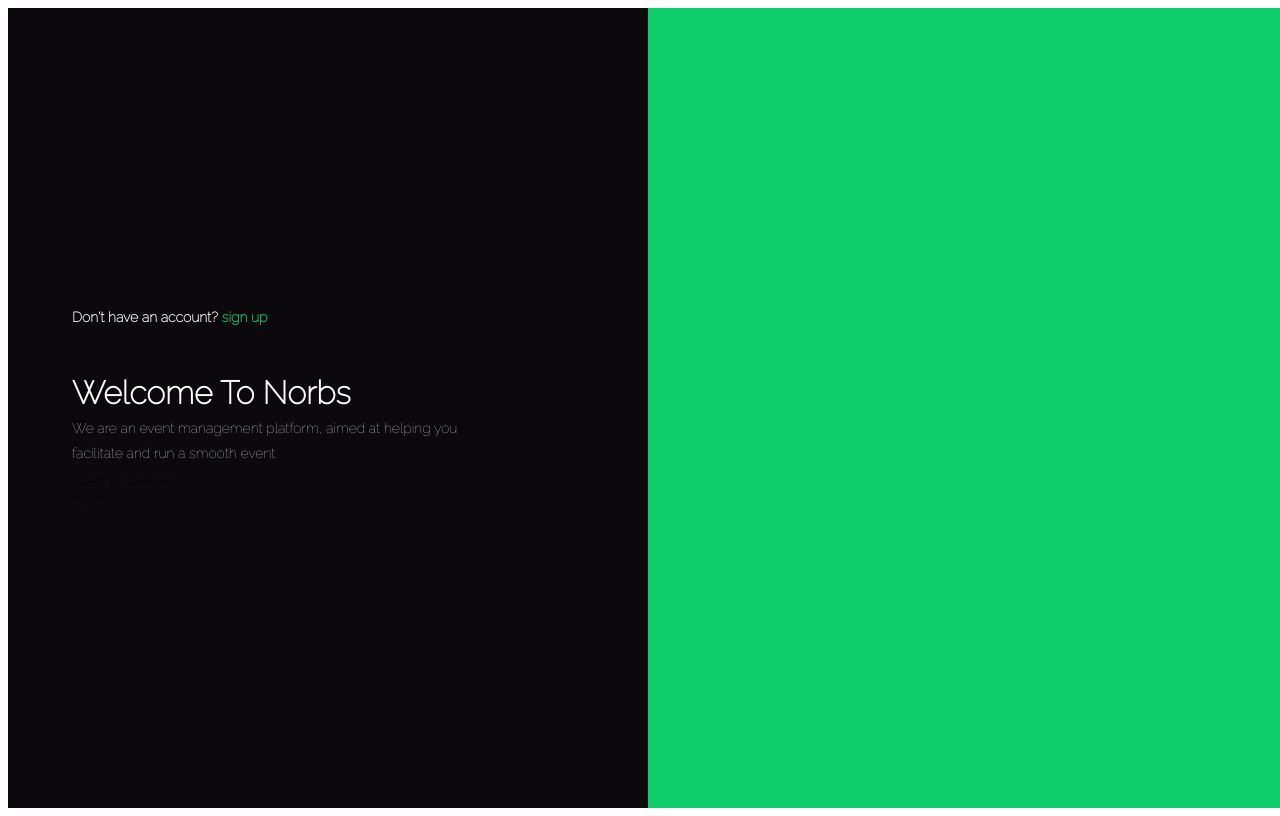
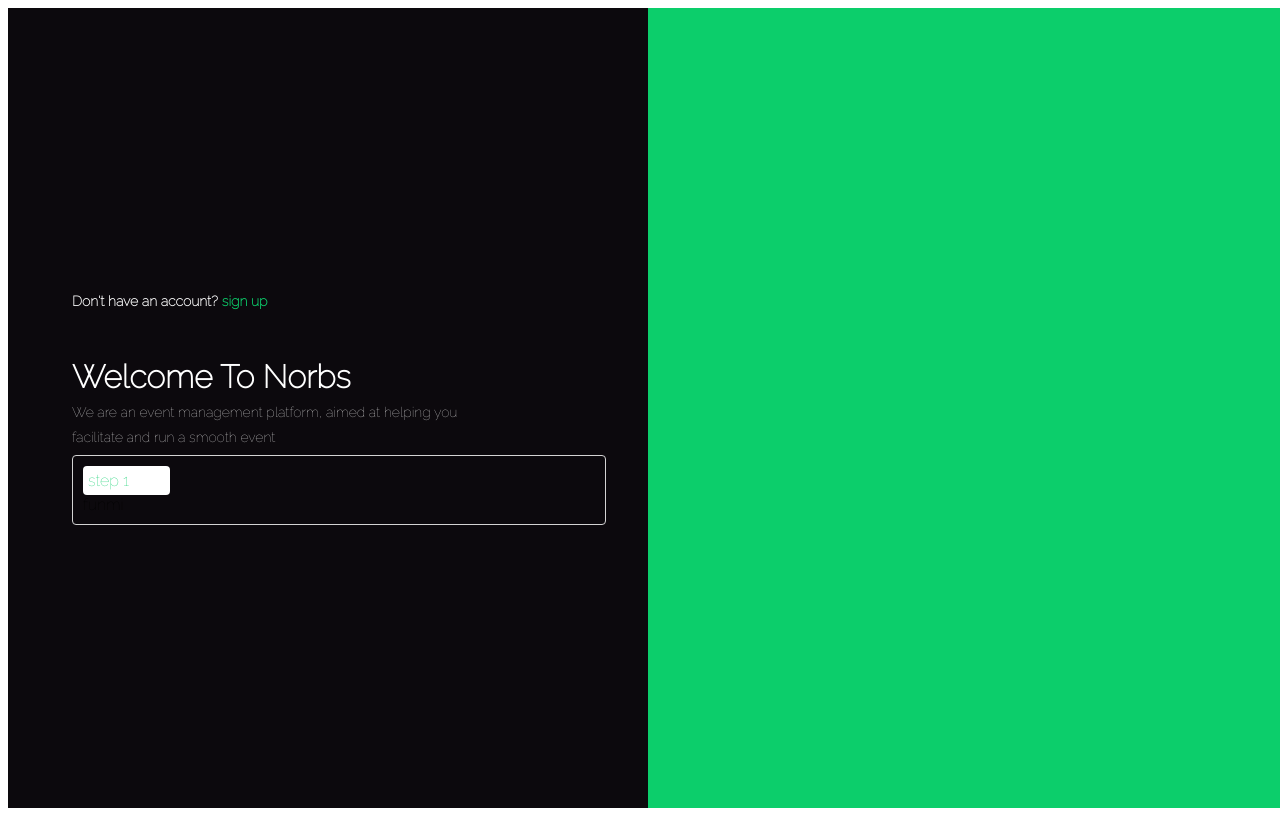
Before and after one commit to Strangz7/my-app, a React (Create React App) app: page / in a window 1280 px wide. Built offline with nearby package versions, Linux system fonts and the light colour scheme; a web font is replaced by a local one.

Commit message:
My React

```diff
--- a/src/components/authentication/register/StepContainer.js
+++ b/src/components/authentication/register/StepContainer.js
@@ -3,8 +3,8 @@ import React from 'react'
 const StepContainer = ({children, step}) => {
   return (
     <div className='registration-step-container'>
-        <div>
-            {`Step ${step}`}
+        <div className='step-icon'>
+            {`step ${step}`}
         </div>
         {children}
     </div>
--- a/src/views/authentication/Register.js
+++ b/src/views/authentication/Register.js
@@ -131,7 +131,7 @@ const Register = () => {
                         <h1>Welcome To Norbs</h1>
                         <p>We are an event management platform, aimed at helping you facilitate and run a smooth event</p>
                     </div>
-                    <StepContainer>
+                    <StepContainer step={1}>
                         <div>funmi</div>
                     </StepContainer>
                     {/* <div className="input-button-fields">
--- a/src/views/authentication/authentication.css
+++ b/src/views/authentication/authentication.css
@@ -68,3 +68,16 @@
 .input-button-fields{
     margin: 3rem 0;
 }
+.registration-step-container{
+    border: 1px solid lightgray;
+    border-radius: 4px;
+    width: 100%;
+    padding: 10px;
+}
+.step-icon{
+    background-color: white;
+    color: var(--primary_green);
+    width: 15%;
+    padding: 5px;
+    border-radius: 4px;
+}
```
